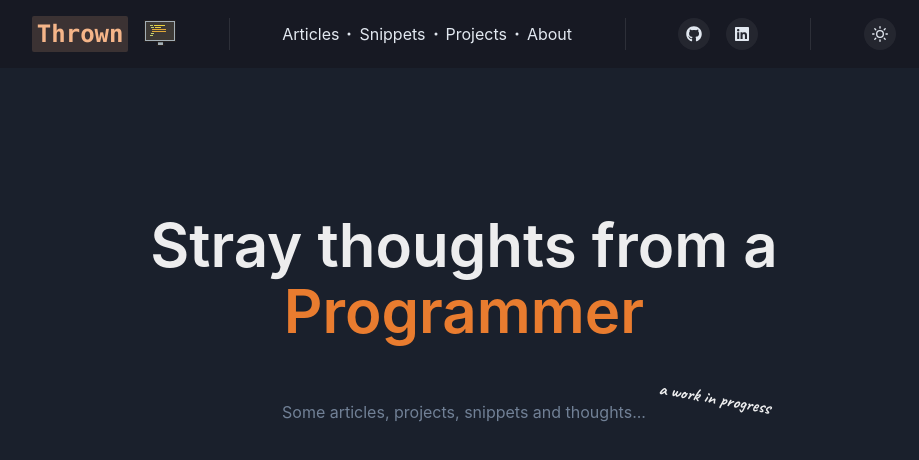
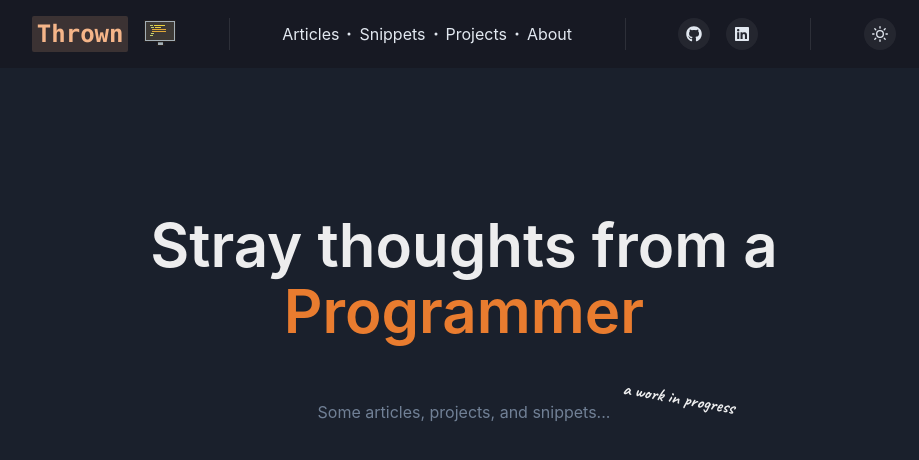
Before and after one commit to mikedmcfarland/thrown-blog, a Next.js app: page / in a window 1280 px wide. Shown: the top 460 px of the page, without its empty margins (176-1095 px from the left). Built offline with nearby package versions, Linux system fonts and the light colour scheme.

Commit message:
update tagline

```diff
--- a/components/Post.tsx
+++ b/components/Post.tsx
@@ -3,7 +3,6 @@ import {
     Center,
     Container,
     Heading,
-    VStack,
 } from '@chakra-ui/react';
 type Props = {
     summary: {
--- a/pages/index.tsx
+++ b/pages/index.tsx
@@ -38,7 +38,7 @@ const Home: NextPage = () => {
                         position={'relative'}>
 
                         <Text color={'gray.500'}>
-                            Some articles, projects, snippets and thoughts...
+                            Some articles, projects, and snippets...
                         </Text>
 
                         <Box>
```
